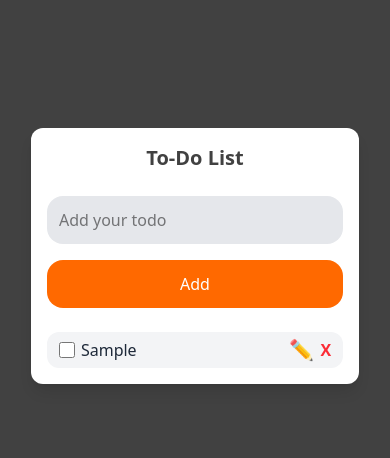
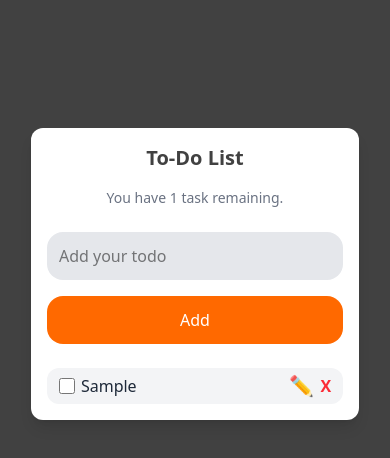
Before and after one commit to abhijeetanand628/To-Do-List-React, a React (Vite) app: page / in a window 390 px wide. Both pictures are taken after typing "Sample" into the empty fields and a click on the button "Add". Shown: the top 458 px of the page. Built offline with nearby package versions, Linux system fonts and the light colour scheme.

Commit message:
Made it responsive

```diff
--- a/src/App.jsx
+++ b/src/App.jsx
@@ -1,10 +1,11 @@
-import { useEffect, useState } from 'react'
+import { useEffect, useRef, useState } from 'react'
 import './App.css'
 
 function App() {
   const [inputValue, setInputValue] = useState('');
   const [editableText, setEditableText] = useState('');
   const [editingId, setEditingId] = useState(null);
+  const editInputRef = useRef(null);
   const [todos, setTodos] = useState(() => {
     const oldTodos = localStorage.getItem("todos");
     if(oldTodos) {
@@ -16,7 +17,7 @@ function App() {
 
     const add = () => {
       if(inputValue.trim() !== '') {
-        setTodos([...todos, {id: Date.now(), text: inputValue, isCompleted: false}]);
+        setTodos([{id: Date.now(), text: inputValue, isCompleted: false}, ...todos]);
         setInputValue('');
       }
     }
@@ -38,9 +39,13 @@ function App() {
     }
 
     const save = () => {
-      setTodos(todos.map(todo =>
-        todo.id === editingId ? {...todo, text:editableText} : todo
-      ))
+      if(editableText.trim() !== '')
+      {
+        setTodos(todos.map(todo =>
+          todo.id === editingId ? {...todo, text:editableText} : todo
+        ))
+      }
+
       // Turn off edit mode
       setEditingId(null);
       setEditableText('');
@@ -64,15 +69,34 @@ function App() {
       }
     }
 
+    const tasksLeft = todos.filter(todo => !todo.isCompleted).length;
+
     useEffect(() => {
       localStorage.setItem("todos", JSON.stringify(todos));
     }, [todos])
+
+    // To SELECT automatically the text of the todo to EDIT.
+    useEffect(() => {
+      if (editingId !== null && editInputRef.current) {
+        editInputRef.current.select();
+      }
+    }, [editingId]);
 
   return (
     <>
       <div className='w-full min-h-screen bg-[#414141] flex justify-center items-start pt-32 p-4'>
       <div className='w-11/12 md:w-1/2 lg:w-1/3 min-w-[280px] bg-white rounded-xl shadow-lg p-4 sm:p-8'>
-        <h1 className='text-[#414141] font-semibold text-xl sm:text-2xl md:text-3xl text-center mb-6'>To-Do List</h1>
+        <h1 className='text-[#414141] font-semibold text-xl sm:text-2xl md:text-3xl text-center mb-4'>To-Do List</h1>
+        {tasksLeft === 0 ? (
+          <p className='text-center text-gray-500 text-sm mb-6'>
+            You have no tasks left. Great job!
+          </p>
+        ) : (
+          <p className='text-center text-gray-500 text-sm mb-6'>
+            You have {tasksLeft} {tasksLeft === 1 ? 'task' : 'tasks'} remaining.
+          </p>
+        )}
+
         <div className='flex flex-col sm:flex-row gap-4'>
           <input
           type='text'
@@ -80,9 +104,11 @@ function App() {
           onChange={(e) => setInputValue(e.target.value)}
           value={inputValue}
           onKeyDown={enterToDo}
+          disabled={editingId !== null}
           className='flex-1 bg-gray-200 rounded-2xl p-3'
           />
           <button
+          disabled={editingId !== null}
           className='bg-orange-500 text-white rounded-2xl p-3 px-5 cursor-pointer whitespace-nowrap'
           onClick={add}
           >
@@ -94,10 +120,11 @@ function App() {
             <li key={todo.id}
             className='flex justify-between items-center bg-gray-100 px-3 py-1 rounded-xl'>
 
-             <div className='flex items-center gap-1.5 w-full '>
+             <div className='flex items-center gap-1.5 min-w-0'>
                 <input
                 type='checkbox'
-                className='cursor-pointer w-4 h-4'
+                className='cursor-pointer w-4 h-4 flex-shrink-0'
+                disabled={editingId !== null}
                 checked={todo.isCompleted}
                 onChange={() => toggle(todo.id)}
                 >
@@ -107,6 +134,7 @@ function App() {
                   <input
                     type="text"
                     value={editableText}
+                    ref={editInputRef}
                     onChange={(e) => setEditableText(e.target.value)}
                     onKeyDown={enterForSave}
                     className="flex-1 bg-white p-1 rounded"
@@ -118,7 +146,7 @@ function App() {
                 )}
               </div>
 
-            <div className='flex items-center gap-1.5'>
+            <div className='flex items-center gap-1.5 flex-shrink-0'>
                 {editingId === todo.id ? (
                   <button
                   onClick={save}
@@ -127,11 +155,13 @@ function App() {
                 ) : (
                   <button
                   onClick={() => edit(todo)}
+                  disabled={editingId !== null}
                   className='cursor-pointer text-xl'>✏️
               </button>
                 )}
 
               <button
+              disabled={editingId !== null}
               className='text-red-500 hover:text-red-700 justify-end font-bold sm:text-2xl lg:text-2xl cursor-pointer'
               onClick={() => dlt(todo.id)}
               >
```
